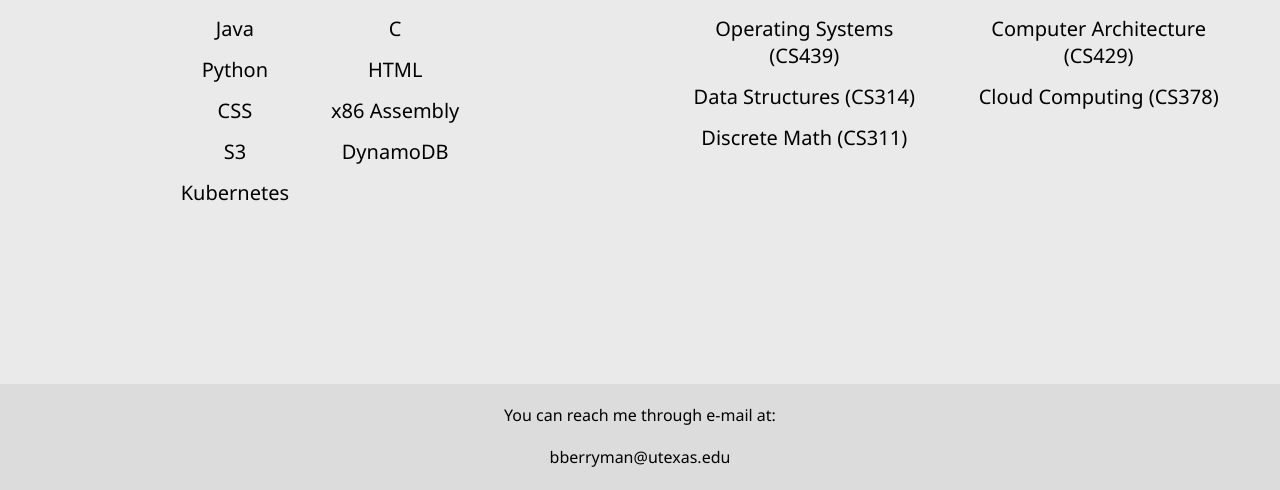
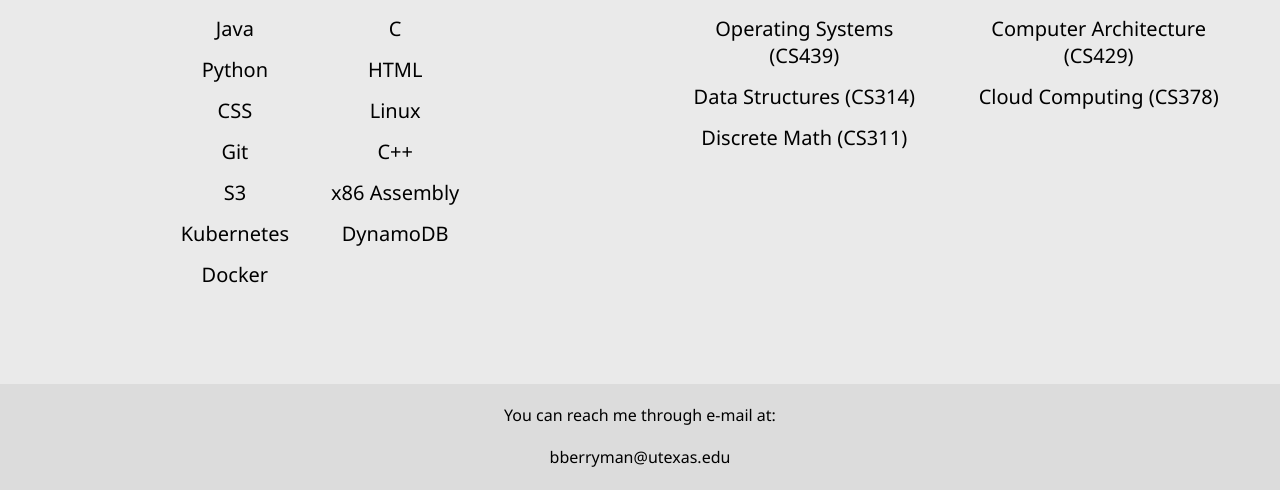
Before and after one commit to bberryman15/bberryman15.github.io, a plain HTML site: page index.html in a window 1280 px wide. Shown: the part 731-1221 px from the top of the page. Drawn offline with Linux system fonts and the light colour scheme.

Commit message:
updated skills

```diff
--- a/index.html
+++ b/index.html
@@ -32,12 +32,16 @@
                             <li class="skill-list-elem">Java</li>
                             <li class="skill-list-elem">Python</li>
                             <li class="skill-list-elem">CSS</li>
+                            <li class="skill-list-elem">Git</li>
                             <li class="skill-list-elem">S3</li>
                             <li class="skill-list-elem">Kubernetes</li>
+                            <li class="skill-list-elem">Docker</li>
                         </ul>
                         <ul class="skill-list">
                             <li class="skill-list-elem">C</li>
                             <li class="skill-list-elem">HTML</li>
+                            <li class="skill-list-elem">Linux</li>
+                            <li class="skill-list-elem">C++</li>
                             <li class="skill-list-elem">x86 Assembly</li>
                             <li class="skill-list-elem">DynamoDB</li>
                         </ul>
```
